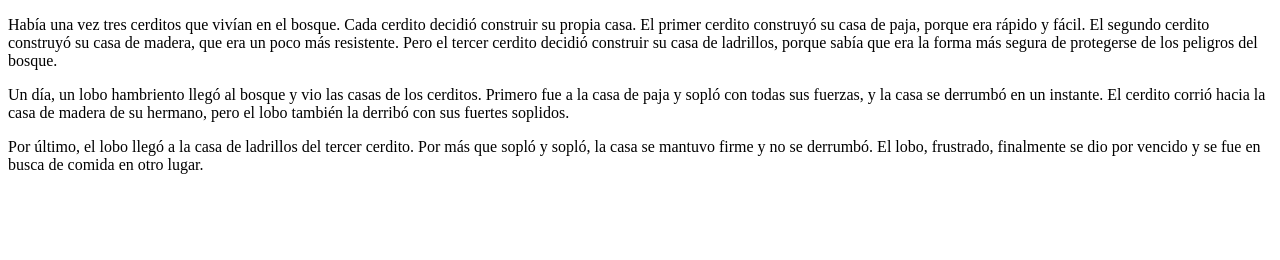
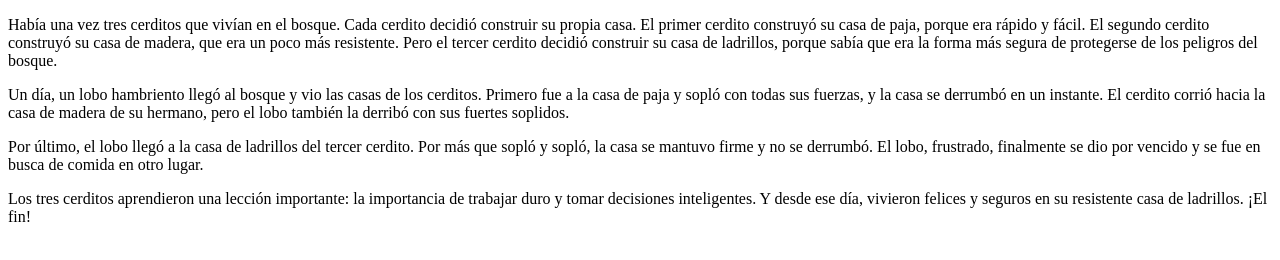
Before and after one commit to Danil22May/Little-Red-Riding-Hood, a plain HTML site: page index.html in a window 1280 px wide. Drawn offline with Linux system fonts and the light colour scheme.

Commit message:
cuarto paragrafo FIN

```diff
--- a/index.html
+++ b/index.html
@@ -18,6 +18,10 @@
         Por último, el lobo llegó a la casa de ladrillos del tercer cerdito. Por más que sopló y sopló, la casa se mantuvo firme y no se derrumbó.
         El lobo, frustrado, finalmente se dio por vencido y se fue en busca de comida en otro lugar.
     </p>
+    <p>
+        Los tres cerditos aprendieron una lección importante: la importancia de trabajar duro y tomar decisiones inteligentes.
+        Y desde ese día, vivieron felices y seguros en su resistente casa de ladrillos. ¡El fin!
+    </p>
 
 </body>
 </html>
```
